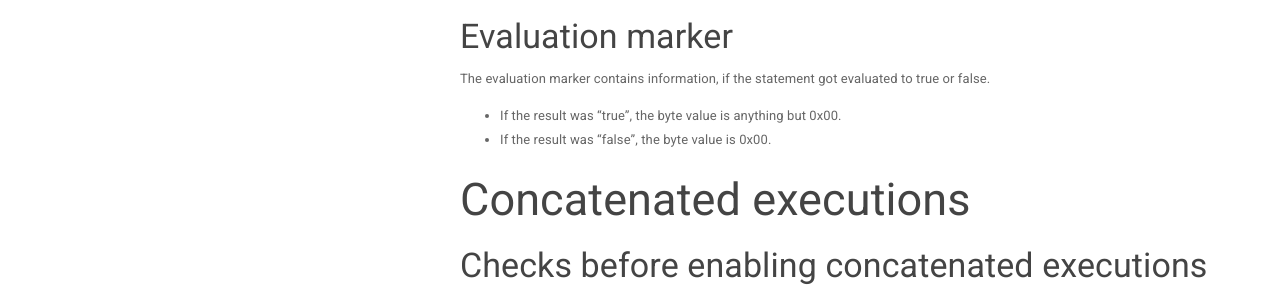
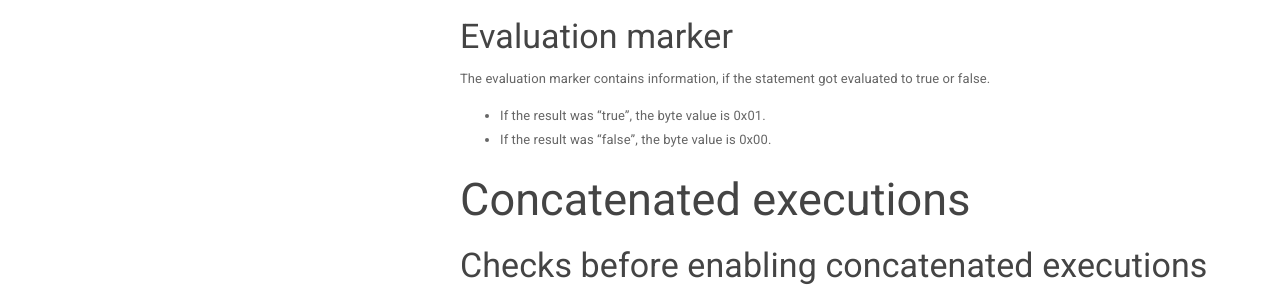
Before and after one commit to coveron/coveron.github.io, a Jekyll site: the page built from _docs/cri_format.md, in a window 1280 px wide and 900 px high, scrolled down 1181 px. Shown: the part 152-452 px from the top of the window. Built offline with Jekyll 4.4.1, drawn with Linux system fonts in a browser that asks for light colours.

Commit message:
Refined evaluation marker data

```diff
--- a/_docs/cri_format.md
+++ b/_docs/cri_format.md
@@ -57,7 +57,7 @@ The checkpoint marker does not contain any additional information.
 
 The evaluation marker contains information, if the statement got evaluated to true or false.
 
-- If the result was "true", the byte value is anything but 0x00.
+- If the result was "true", the byte value is 0x01.
 - If the result was "false", the byte value is 0x00.
 
 
```
